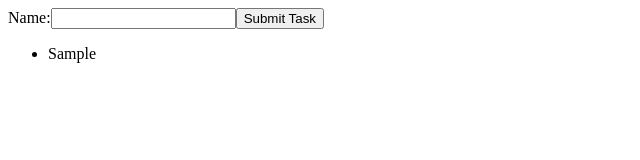
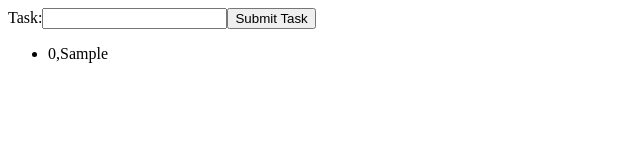
Before and after one commit to abydenes/task-app, a React (Create React App) app: page / in a window 1280 px wide. Both pictures are taken after typing "Sample" into the empty fields and a click on the button "Submit Task". Shown: the top 160 px of the page, without its empty margins (0-640 px from the left). Built offline with nearby package versions, Linux system fonts and the light colour scheme.

Commit message:
Display task number

```diff
--- a/src/App.js
+++ b/src/App.js
@@ -10,6 +10,7 @@ class App extends React.Component {
       newTask: {
         text: "",
         id: uniqid(),
+        step: 0,
       },
     };
     this.onSubmitTask = this.onSubmitTask.bind(this);
@@ -20,6 +21,7 @@ class App extends React.Component {
       newTask: {
         text: e.target.value,
         id: this.state.newTask.id,
+        step: this.state.tasks.length,
       },
     });
   };
@@ -31,6 +33,7 @@ class App extends React.Component {
       newTask: {
         text: "",
         id: uniqid(),
+        step: this.state.tasks.length + 1,
       },
     });
   };
@@ -40,7 +43,7 @@ class App extends React.Component {
       <div>
         <form>
           <label>
-            Name:
+            Task:
             <input
               type="text"
               value={this.state.newTask.text}
--- a/src/components/Overview.js
+++ b/src/components/Overview.js
@@ -1,10 +1,14 @@
 import React from "react";
 
 export default function Overview({ tasks }) {
+  console.log(tasks)
   return (
     <ul>
-      {tasks.map((task, index) => (
-        <li key={task.id}>{task.text}</li>
+      {tasks.map((task) => (
+        <li key={task.id}>
+          {task.step},
+          {task.text}
+        </li>
       ))}
     </ul>
   );
```
